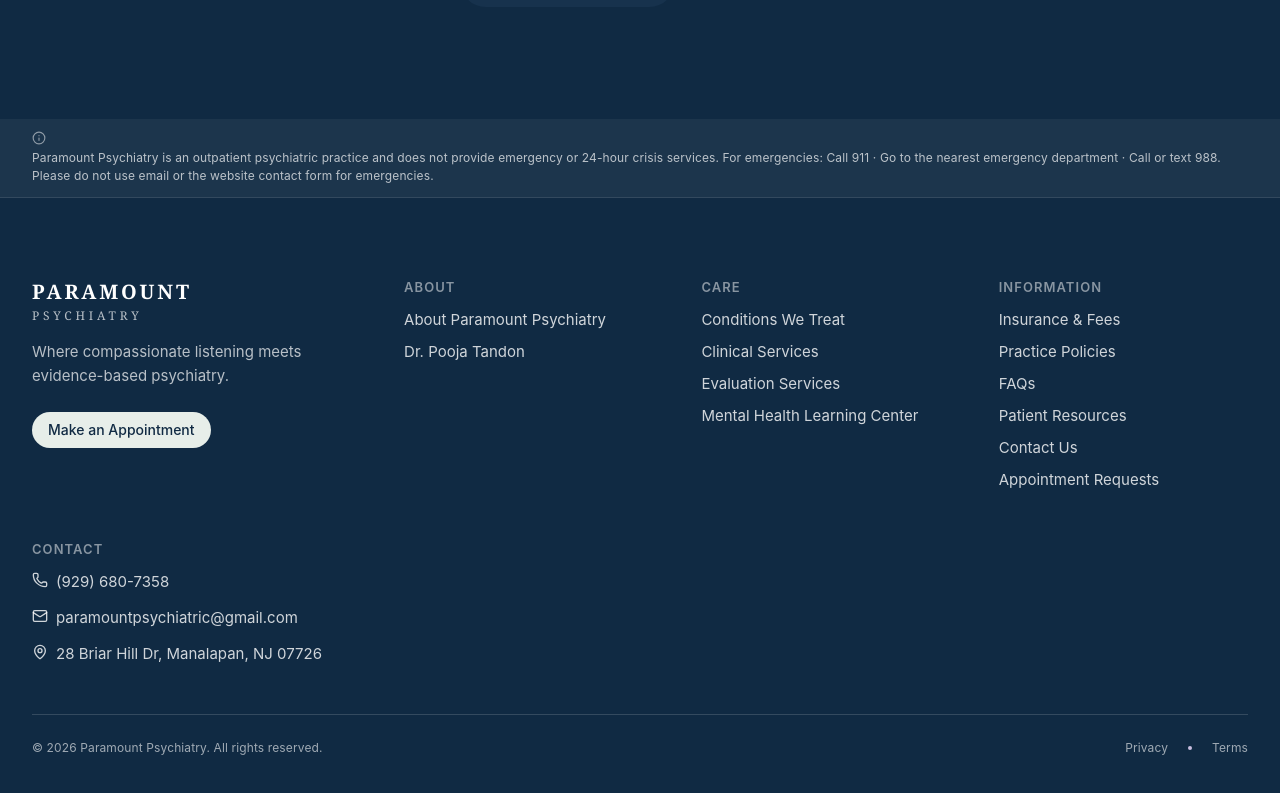
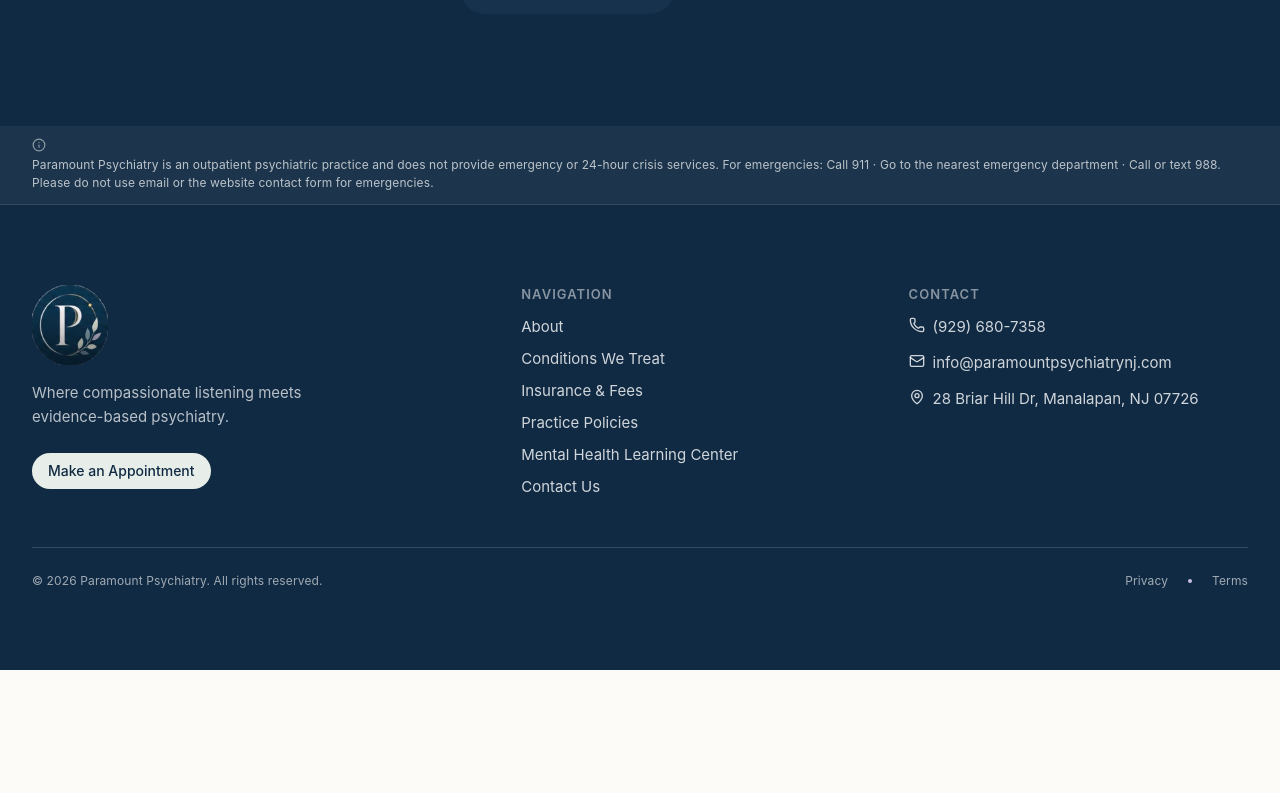
Before and after one commit to Shubham-code05/Paramount-Psychiatry, a React (Vite) app in the folder client/: page /services in a window 1280 px wide. Shown: the part 1310-2103 px from the top of the page. After the commit the page ends 1980 px from the top, so only its background shows below. Built offline with nearby package versions, Linux system fonts and the light colour scheme.

Commit message:
Initial commit

```diff
--- a/client/src/components/home/Hero.jsx
+++ b/client/src/components/home/Hero.jsx
@@ -1,6 +1,5 @@
 import { motion, useReducedMotion } from 'framer-motion';
 import Section from '../ui/Section';
-import Button from '../ui/Button';
 import AppointmentButton from '../shared/AppointmentButton';
 import { hero } from '../../data/home';
 import { fadeUp } from '../../lib/motion';
@@ -22,9 +21,6 @@
           <p className="text-body-lg text-muted max-w-xl">{hero.subcopy}</p>
           <div className="flex flex-wrap gap-3 pt-2">
             <AppointmentButton size="lg">{hero.primaryCta}</AppointmentButton>
-            <Button href="#approach" variant="outline" size="lg">
-              {hero.secondaryCta}
-            </Button>
           </div>
         </motion.div>
 
--- a/client/src/components/layout/Footer.jsx
+++ b/client/src/components/layout/Footer.jsx
@@ -5,36 +5,7 @@
 import Container from '../ui/Container';
 import site from '../../data/site';
 import { emergencyNotice } from '../../data/home';
-
-const columns = [
-  {
-    heading: 'About',
-    links: [
-      { label: 'About Paramount Psychiatry', path: '/about' },
-      { label: 'Dr. Pooja Tandon', path: '/about/dr-pooja-tandon' },
-    ],
-  },
-  {
-    heading: 'Care',
-    links: [
-      { label: 'Conditions We Treat', path: '/conditions' },
-      { label: 'Clinical Services', path: '/services/clinical-services' },
-      { label: 'Evaluation Services', path: '/services/evaluation-services' },
-      { label: 'Mental Health Learning Center', path: '/learning-center' },
-    ],
-  },
-  {
-    heading: 'Information',
-    links: [
-      { label: 'Insurance & Fees', path: '/insurance-fees' },
-      { label: 'Practice Policies', path: '/practice-policies' },
-      { label: 'FAQs', path: '/faqs' },
-      { label: 'Patient Resources', path: '/patient-resources' },
-      { label: 'Contact Us', path: '/contact' },
-      { label: 'Appointment Requests', path: '/appointment' },
-    ],
-  },
-];
+import { primaryNav } from '../../data/navigation';
 
 export default function Footer() {
   const year = new Date().getFullYear();
@@ -55,27 +26,25 @@
       </div>
 
       <Container className="py-16 md:py-20">
-        <div className="grid grid-cols-1 gap-12 md:grid-cols-2 lg:grid-cols-[1.3fr_1fr_1fr_1fr]">
+        <div className="grid grid-cols-1 gap-12 md:grid-cols-2 lg:grid-cols-[1.3fr_1fr_1fr]">
           <div className="flex flex-col gap-4">
             <Logo dark />
             <p className="text-body-sm text-white/70 max-w-xs">{site.tagline}</p>
             <AppointmentButton variant="secondary" size="sm" className="w-fit mt-2" />
           </div>
 
-          {columns.map((column) => (
-            <nav key={column.heading} aria-label={column.heading} className="flex flex-col gap-2">
-              <span className="text-eyebrow uppercase text-white/50 font-semibold mb-1">{column.heading}</span>
-              {column.links.map((link) => (
+          <nav aria-label="Footer" className="flex flex-col gap-2">
+            <span className="text-eyebrow uppercase text-white/50 font-semibold mb-1">Navigation</span>
+            {primaryNav.map((item) => (
               <Link
-                  key={link.path}
-                  to={link.path}
+                key={item.path}
+                to={item.path}
                 className="text-body-sm text-white/80 hover:text-white transition-colors w-fit"
               >
-                  {link.label}
+                {item.label}
               </Link>
             ))}
           </nav>
-          ))}
 
           <div className="flex flex-col gap-3">
             <span className="text-eyebrow uppercase text-white/50 font-semibold">Contact</span>
--- a/client/src/components/shared/Logo.jsx
+++ b/client/src/components/shared/Logo.jsx
@@ -1,22 +1,22 @@
 import { Link } from 'react-router-dom';
 import { cn } from '../../lib/cn';
 
-// Footer (dark background) keeps the original text wordmark — the approved
-// logo artwork has an opaque cream backdrop that would box awkwardly on navy.
+// Footer (dark background) uses the same navy-backed logo artwork as the
+// Navbar — both sit on the site's navy-deep background, so the mark blends
+// seamlessly in both places.
 export default function Logo({ className, dark = false }) {
   if (dark) {
     return (
       <Link
         to="/"
-        className={cn('flex flex-col leading-none font-display select-none', className)}
+        className={cn('flex items-center select-none', className)}
         aria-label="Paramount Psychiatry — home"
       >
-        <span className="text-lg md:text-xl tracking-[0.14em] font-semibold text-white">
-          PARAMOUNT
-        </span>
-        <span className="text-[0.6rem] md:text-xs tracking-[0.32em] font-medium mt-0.5 text-white/70">
-          PSYCHIATRY
-        </span>
+        <img
+          src="/images/navimage.png"
+          alt="Paramount Psychiatry"
+          className="h-16 w-auto object-contain md:h-20"
+        />
       </Link>
     );
   }
--- a/client/src/data/home.js
+++ b/client/src/data/home.js
@@ -2,7 +2,7 @@
 // Copy is intentionally conservative: no invented credentials, awards,
 // statistics, testimonials, or insurance names beyond what has been supplied.
 
-import { HeartPulse, Users2, ShieldCheck, Stethoscope, Sparkles, Laptop2, ClipboardList, FileText } from 'lucide-react';
+import { HeartPulse, Laptop2 } from 'lucide-react';
 import coreValues from './values';
 
 export const hero = {
@@ -10,15 +10,11 @@
   subcopy:
     'Thoughtful, personalized psychiatric care designed around the whole person—not just the symptoms.',
   primaryCta: 'Make an Appointment',
-  secondaryCta: 'Explore Our Approach',
 };
 
 export const trustStrip = [
-  { label: 'Board-Certified Psychiatrist', icon: ShieldCheck },
-  { label: 'Adult & Geriatric Psychiatry', icon: Users2 },
-  { label: 'Evidence-Based Care', icon: Stethoscope },
-  { label: 'Personalized Treatment', icon: Sparkles },
-  { label: 'Telepsychiatry', icon: Laptop2 },
+  { label: 'In-person care in New Jersey and New York', icon: HeartPulse },
+  { label: 'Secure telepsychiatry in New Jersey and New York', icon: Laptop2 },
 ];
 
 export const introduction = {
@@ -104,51 +100,11 @@
   heading: 'A thoughtful process, from first conversation onward.',
   steps: [
     { number: '01', title: 'Schedule', description: 'Request an appointment through Headway at a time that works for you.' },
-    { number: '02', title: 'Complete Intake', description: 'Share your history and current concerns ahead of your first visit.' },
+    { number: '02', title: 'Complete Onboarding', description: 'Fill out Intake Form, Create Profile, Provide Insurance and Payment details' },
     { number: '03', title: 'Comprehensive Evaluation', description: 'A thorough psychiatric evaluation informs an individualized plan.' },
     { number: '04', title: 'Personalized Treatment Plan', description: 'Care is planned collaboratively, tailored to your goals.' },
     { number: '05', title: 'Ongoing Follow-Up', description: 'Treatment is reviewed and adjusted together over time.' },
   ],
-};
-
-export const servicesPreview = {
-  eyebrow: 'Our Services',
-  heading: 'Comprehensive psychiatric care, tailored to you.',
-  body: 'Paramount Psychiatry provides comprehensive psychiatric evaluation, individualized treatment planning, medication management where appropriate, and collaborative, ongoing care — alongside dedicated evaluation services.',
-  cta: 'Explore Our Services',
-  ctaLink: '/services',
-  items: [
-    {
-      icon: ClipboardList,
-      title: 'Clinical Services',
-      description: 'Comprehensive evaluation, individualized treatment planning, and ongoing collaborative care.',
-    },
-    {
-      icon: FileText,
-      title: 'Evaluation Services',
-      description: 'Focused psychiatric evaluations, including pre-surgical and specialized consultations.',
-    },
-  ],
-};
-
-export const access = {
-  eyebrow: 'Access to Care',
-  heading: 'Convenient, secure access to psychiatric care.',
-  body: 'Paramount Psychiatry provides both in-person care and secure telepsychiatry services in New Jersey and New York — designed to make consistent, ongoing care more convenient.',
-  cta: 'Learn More',
-  ctaLink: '/contact',
-  points: [
-    { icon: HeartPulse, label: 'In-person care in New Jersey and New York' },
-    { icon: Laptop2, label: 'Secure telepsychiatry in New Jersey and New York' },
-  ],
-};
-
-export const insurancePreview = {
-  eyebrow: 'Insurance & Fees',
-  heading: 'Clear information about coverage and costs.',
-  body: 'Paramount Psychiatry accepts a range of insurance plans. Full details on accepted plans and self-pay fees are available on the Insurance & Fees page.',
-  cta: 'View Insurance & Fees',
-  ctaLink: '/insurance-fees',
 };
 
 // Only `body` is used — heading and button labels/links are the shared
--- a/client/src/data/site.js
+++ b/client/src/data/site.js
@@ -4,7 +4,7 @@
   tagline: 'Where compassionate listening meets evidence-based psychiatry.',
   phone: '(929) 680-7358',
   fax: '(929) 200-3926',
-  email: 'paramountpsychiatric@gmail.com',
+  email: 'info@paramountpsychiatrynj.com',
   address: {
     street: '28 Briar Hill Dr',
     city: 'Manalapan',
--- a/client/src/pages/HomePage.jsx
+++ b/client/src/pages/HomePage.jsx
@@ -5,9 +5,6 @@
 import DoctorSection from '../components/home/DoctorSection';
 import ValuesGrid from '../components/home/ValuesGrid';
 import CareJourney from '../components/home/CareJourney';
-import ServicesPreview from '../components/home/ServicesPreview';
-import AccessSection from '../components/home/AccessSection';
-import InsurancePreview from '../components/home/InsurancePreview';
 import FinalCta from '../components/shared/FinalCta';
 import { finalCta } from '../data/home';
 
@@ -21,9 +18,6 @@
       <DoctorSection />
       <ValuesGrid />
       <CareJourney />
-      <ServicesPreview />
-      <AccessSection />
-      <InsurancePreview />
       <FinalCta eyebrow={null} body={finalCta.body} decorate />
     </>
   );
```
Also changed, not shown: client/src/components/home/AccessSection.jsx (deleted, +0 -42 lines), client/src/components/home/InsurancePreview.jsx (deleted, +0 -32 lines), client/src/components/home/ServicesPreview.jsx (deleted, +0 -54 lines), client/public/images/navimage.png. Lines whose indentation alone changed are shown as unchanged.
